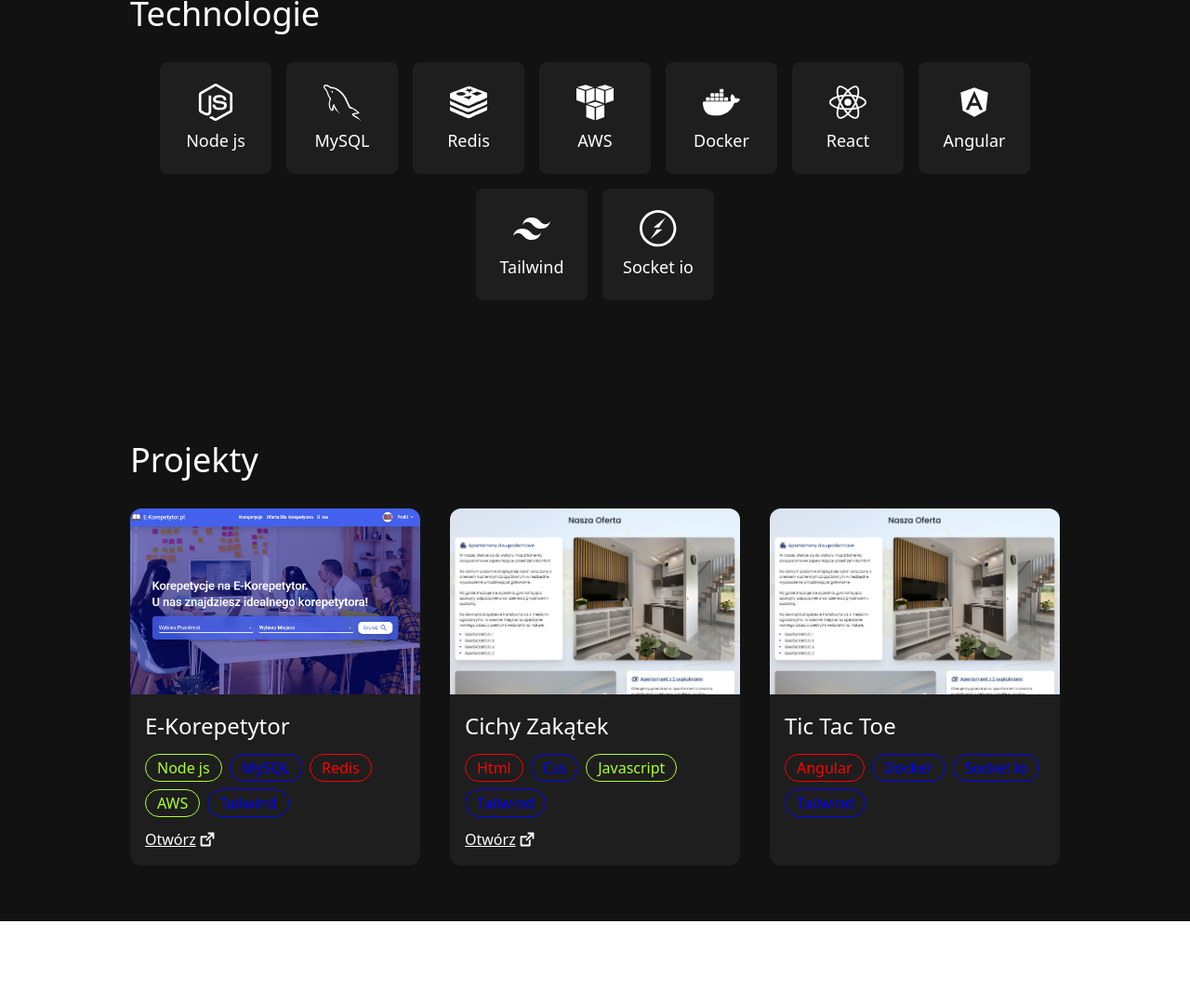
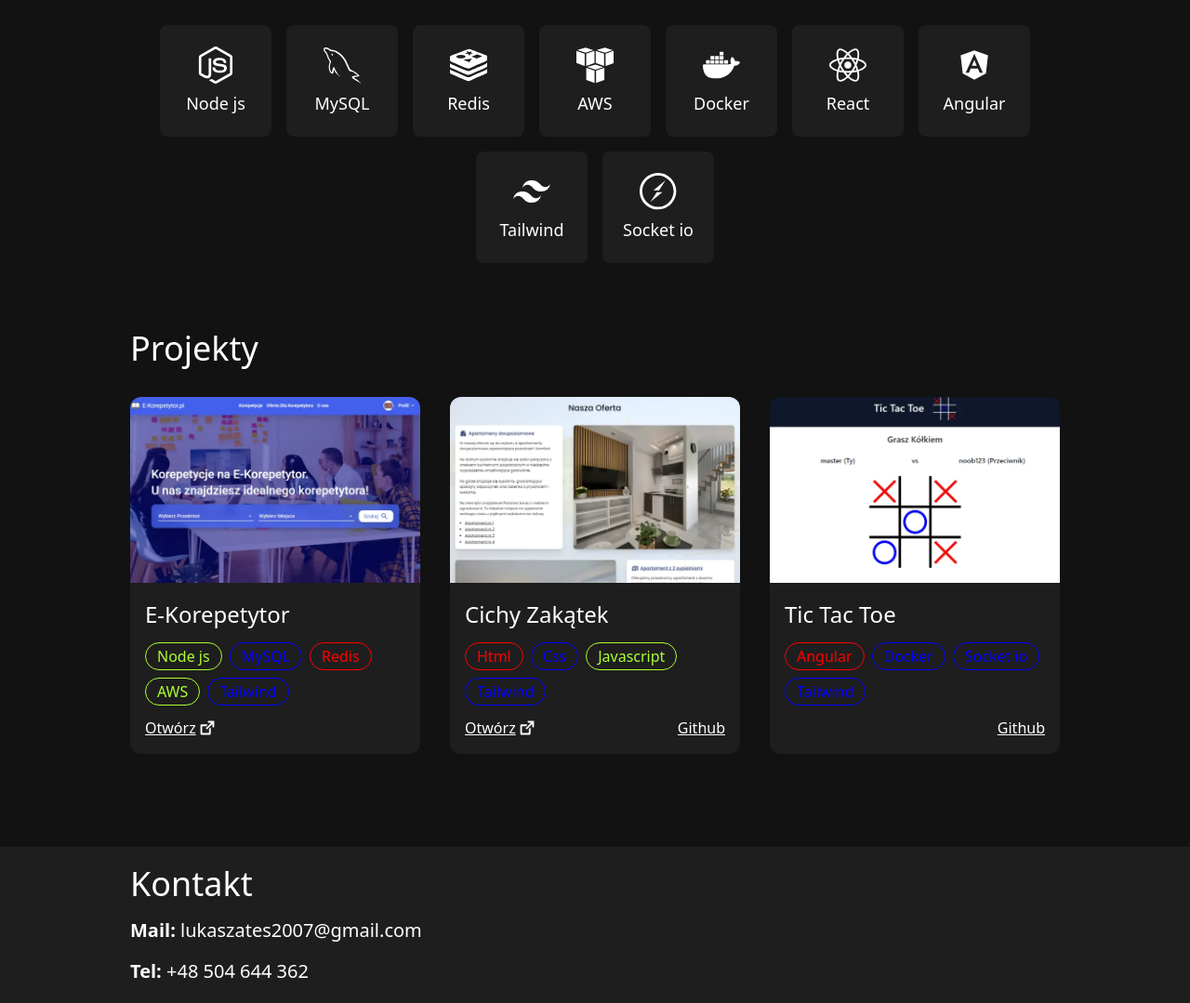
Before and after one commit to alukio00/portfolio, a website: page index.html in a window 1280 px wide. Shown: the part 897-1976 px from the top of the page at 93% size. Before the commit the page ends 1888 px from the top, so only its background shows below. Drawn offline with Linux system fonts and the light colour scheme.

Commit message:
michael jackson

```diff
--- a/css/index.css
+++ b/css/index.css
@@ -5,6 +5,11 @@
 }
 section {
     padding: 20px;
+}
+html {
+    scroll-behavior: smooth;
+    scroll-padding-top: 70px;
+
 }
 
 #nav-bar a {
@@ -91,6 +96,11 @@ section {
     border-style: solid;
 
 }
+.github-link {
+    color: white;
+    text-align: end;
+    text-decoration: underline;
+}
 .blue {
     border-color: blue;
     color: blue;
--- a/index.html
+++ b/index.html
@@ -8,23 +8,27 @@
     <link rel="stylesheet" href="/css/index.css">
 </head>
 <body>
-<main class="flex flex-col gap-8 bg-my-color-dark">
-    <header class="fixed top-0 left-0 w-full backdrop-blur-sm bg-opacity-60 bg-my-color-dark flex gap-4 items-center p-4">
+
+<header class="fixed top-0 left-0 w-full backdrop-blur-sm bg-opacity-60 bg-my-color-dark-2 flex max-md:hidden items-center p-4">
     <h2 class="text-white text-xl w-60">Full Stack <span class="text-my-color-yellow">Developer</span></h2>
     <nav id="nav-bar" class="flex gap-4 w-full max-w-1200 justify-end items-center">
-            <a href="/">Start</a>
-            <a href="/">Technologie</a>
-            <a href="/">Portfolio</a>
-            <a href="/">Kontakt</a>
+        <a href="/index.html#start">Start</a>
+        <a href="/index.html#technologie">Technologie</a>
+        <a href="/index.html#projekty">Portfolio</a>
+        <a href="/index.html#kontakt">Kontakt</a>
     </nav>
 </header>
-    <section class="h-screen flex justify-center items-center flex-col">
 
-        <h1 class="text-6xl font-medium text-white text-center">Jestem Łukasz<br><span class="text-my-color-yellow">Full stack developer</span></h1>
+<main class="flex flex-col gap-8 bg-my-color-dark">
+
+
+    <section id="start" class="h-screen flex justify-center items-center flex-col">
+
+        <h1 class="text-6xl max-sm:text-4xl font-medium text-white text-center">Jestem Łukasz<br><span class="text-my-color-yellow">Full stack developer</span></h1>
 
 
     </section>
-    <section class="my-10">
+    <section id="technologie">
         <div class="flex flex-col mx-auto w-full max-w-1000 gap-8">
             <h2 class="text-4xl text-white">Technologie</h2>
             <div class="flex flex-wrap gap-4 items-center justify-center">
@@ -80,12 +84,12 @@
             </div>
         </div>
     </section>
-    <section class="my-10">
+    <section id="projekty" class="mb-20">
         <div class="flex flex-col mx-auto w-full max-w-1000 gap-8">
             <h2 class="text-4xl text-white">Projekty</h2>
             <div class="flex gap-8 max-lg:flex-col max-lg:max-w-500 mx-auto w-full">
                 <div class="project">
-                    <img src="/img/e-korepetytor.png" alt="E-Korepetytor projekt">
+                    <img src="/img/e-korepetytor.webp" alt="E-Korepetytor projekt">
                     <div class="project-inner">
                         <h3>E-Korepetytor</h3>
 
@@ -103,7 +107,7 @@
                     </div>
                 </div>
                 <div class="project">
-                    <img src="/img/cichy-zakatek.png" alt="Cichy zakątek projekt">
+                    <img src="/img/cichy-zakatek.webp" alt="Cichy zakątek projekt">
                     <div class="project-inner">
                         <h3>Cichy Zakątek</h3>
 
@@ -113,14 +117,17 @@
                             <p class="light-green">Javascript</p>
                             <p class="blue">Tailwind</p>
                         </div>
+                        <div class="flex justify-between">
                             <a target="_blank" href="https://cichyzakatek.com.pl" class="new-window-div">
                                 <p>Otwórz</p>
                                 <svg xmlns="http://www.w3.org/2000/svg" viewBox="0 0 52 52" enable-background="new 0 0 52 52" xml:space="preserve"><g><path d="M48.7,2H29.6C28.8,2,28,2.5,28,3.3v3C28,7.1,28.7,8,29.6,8h7.9c0.9,0,1.4,1,0.7,1.6l-17,17   c-0.6,0.6-0.6,1.5,0,2.1l2.1,2.1c0.6,0.6,1.5,0.6,2.1,0l17-17c0.6-0.6,1.6-0.2,1.6,0.7v7.9c0,0.8,0.8,1.7,1.6,1.7h2.9   c0.8,0,1.5-0.9,1.5-1.7v-19C50,2.5,49.5,2,48.7,2z"/><path d="M36.3,25.5L32.9,29c-0.6,0.6-0.9,1.3-0.9,2.1v11.4c0,0.8-0.7,1.5-1.5,1.5h-21C8.7,44,8,43.3,8,42.5v-21   C8,20.7,8.7,20,9.5,20H21c0.8,0,1.6-0.3,2.1-0.9l3.4-3.4c0.6-0.6,0.2-1.7-0.7-1.7H6c-2.2,0-4,1.8-4,4v28c0,2.2,1.8,4,4,4h28   c2.2,0,4-1.8,4-4V26.2C38,25.3,36.9,24.9,36.3,25.5z"/></g></svg>
                             </a>
+                            <a class="github-link" target="_blank" href="https://github.com/alukio00/alukio00.github.io">Github</a>
+                        </div>
                     </div>
                 </div>
                 <div class="project">
-                    <img src="/img/cichy-zakatek.png" alt="Tic Tac Toe projekt">
+                    <img src="/img/tic-tac-toe.webp" alt="Tic Tac Toe projekt">
                     <div class="project-inner">
                         <h3>Tic Tac Toe</h3>
 
@@ -130,7 +137,7 @@
                             <p class="blue">Socket io</p>
                             <p class="blue">Tailwind</p>
                         </div>
-
+                        <a class="github-link" target="_blank" href="https://github.com/alukio00/tic-tac-toe">Github</a>
                     </div>
                 </div>
             </div>
@@ -138,6 +145,18 @@
         </div>
 
     </section>
+
 </main>
+
+<footer id="kontakt" class="bg-my-color-dark-2 p-5">
+    <div class="mx-auto w-full max-w-1000 flex flex-col gap-4">
+        <h2 class="text-4xl text-white">Kontakt</h2>
+        <div class="flex flex-col gap-4">
+            <p class="text-white text-xl"><strong>Mail:</strong> lukaszates2007@gmail.com</p>
+            <p class="text-white text-xl"><strong>Tel:</strong> +48 504 644 362</p>
+        </div>
+</div>
+</footer>
+
 </body>
 </html>
```
Also changed, not shown: css/output.css, img/cichy-zakatek.png (deleted), img/cichy-zakatek.webp (added), img/e-korepetytor.png (deleted), img/e-korepetytor.webp (added), img/tic-tac-toe.webp (added). Lines whose indentation alone changed are shown as unchanged.
